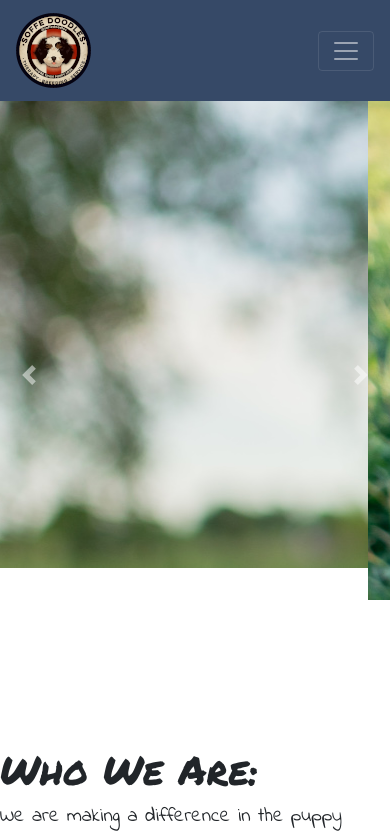
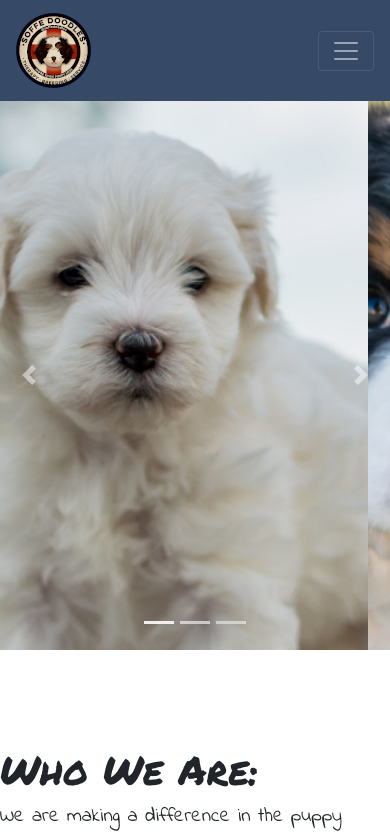
Before and after one commit to benklinton/Soffe-Doodles, a React (Create React App) app: page / in a window 390 px wide. Shown: the top 834 px of the page. Built offline with nearby package versions, Linux system fonts and the light colour scheme.

Commit message:
made carousel images responsive

```diff
--- a/src/components/carousel/index.js
+++ b/src/components/carousel/index.js
@@ -10,7 +10,7 @@ function Slides() {
     <Carousel>
       <Carousel.Item>
         <img
-          className="d-block"
+          className="d-block carosuel-image-size"
           src={Slide}
           alt="First slide"
         />
@@ -18,7 +18,7 @@ function Slides() {
 
       <Carousel.Item>
         <img
-          className="d-block"
+          className="d-block carosuel-image-size"
           src={Slide2}
           alt="Third slide"
         />
@@ -26,7 +26,7 @@ function Slides() {
 
       <Carousel.Item>
         <img
-          className="d-block"
+          className="d-block carosuel-image-size"
           src={Slide3}
           alt="Third slide"
         />
--- a/src/components/carousel/style.css
+++ b/src/components/carousel/style.css
@@ -7,3 +7,9 @@
     -o-background-size: cover;
     background-size: cover;
   }
+
+  .carosuel-image-size {
+        object-fit: cover;
+        width: 100%;
+        height: 100%;
+  }
```
